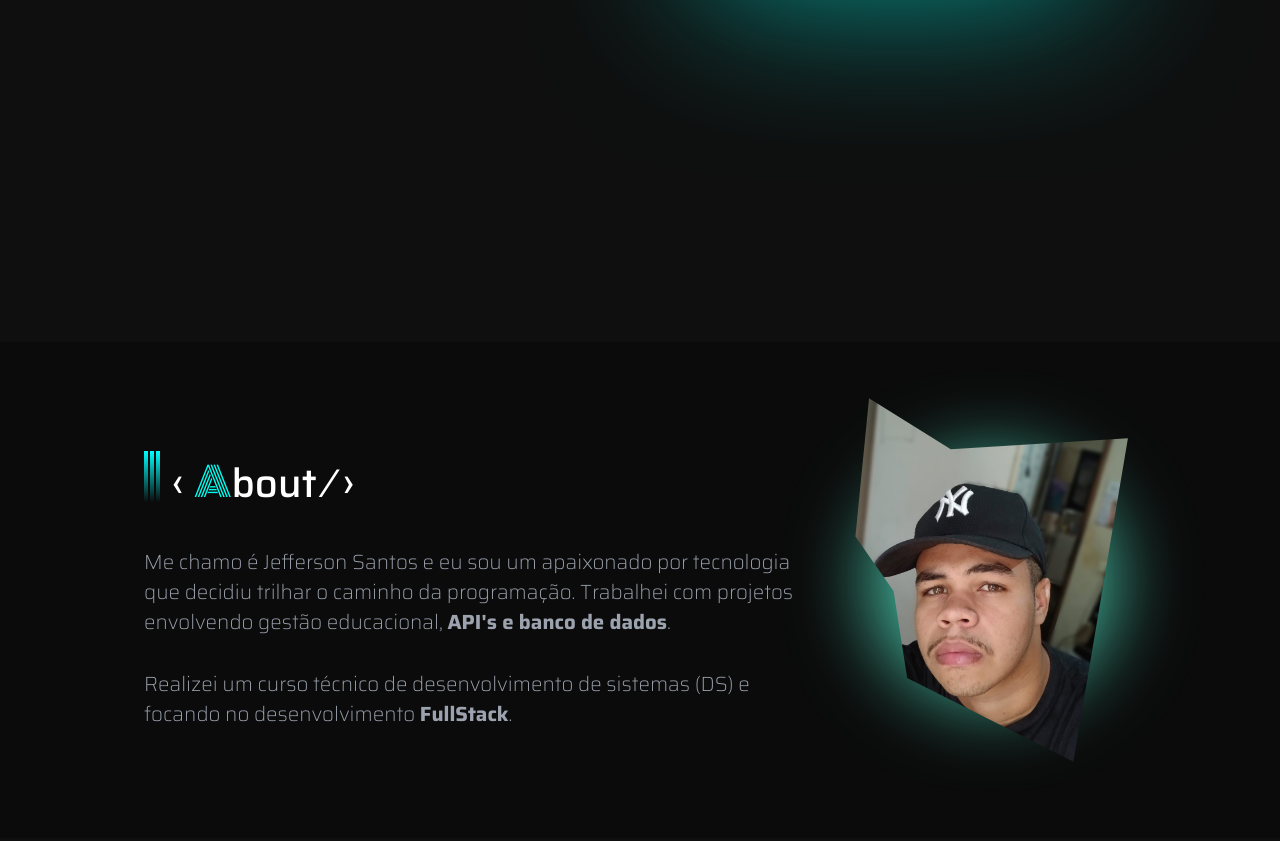
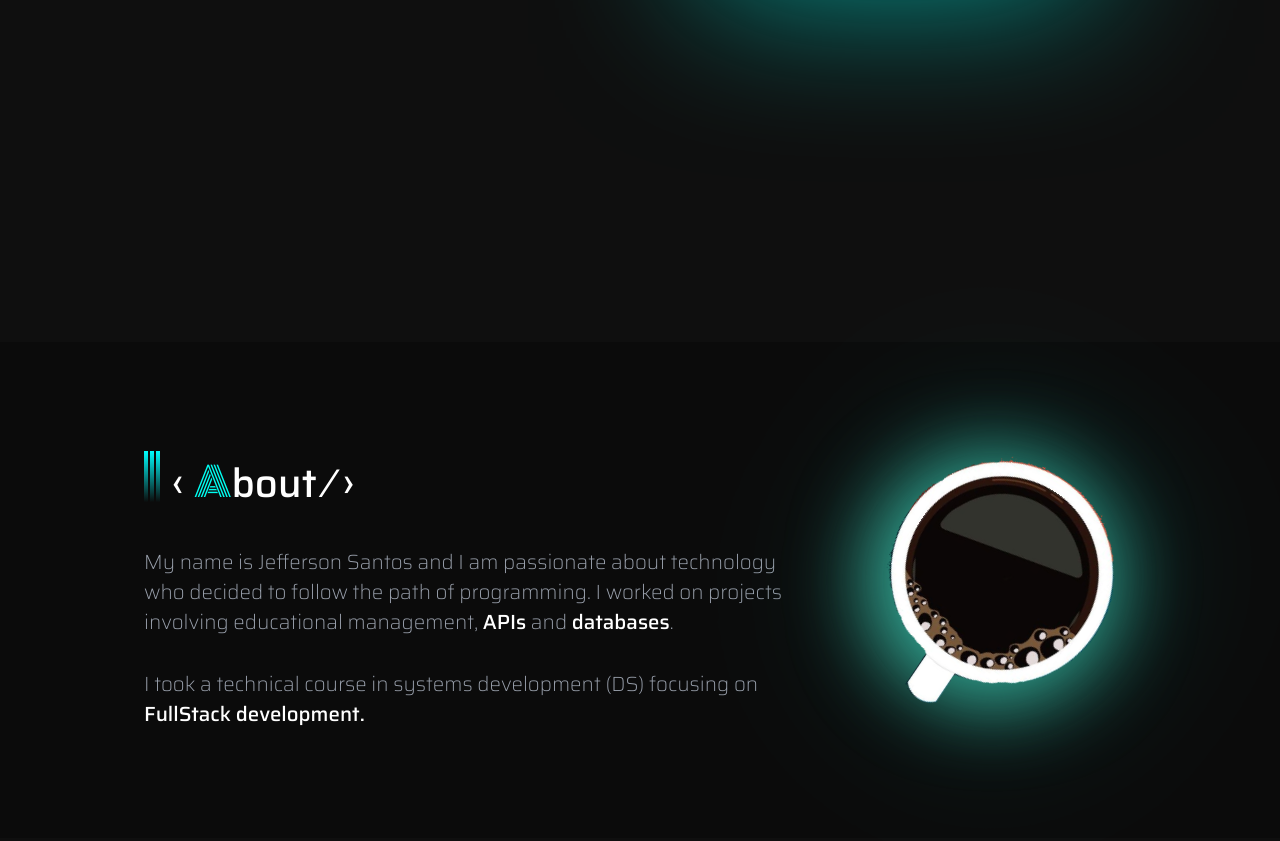
Before and after one commit to jefferson-da-silva-santos/portifolio-jefferson-santos, a plain HTML site: page index.html in a window 1280 px wide. Shown: the part 458-1299 px from the top of the page. Drawn offline with nearby package versions, Linux system fonts and the light colour scheme.

Commit message:
Alterando a imagem da área Sobre mim

```diff
--- a/index.html
+++ b/index.html
@@ -76,15 +76,21 @@
               </h2>
             </div>
             <p class="textSobre">
+              My name is Jefferson Santos and I am passionate about technology who decided to follow the path of programming. I worked on projects involving educational management, <strong>APIs</strong> and <strong>databases</strong>.
+            </p>
+            <p class="textSobre">
+              I took a technical course in systems development (DS) focusing on <strong>FullStack development.</strong>
+            </p>
+            <!-- <p class="textSobre">
               Me chamo é Jefferson Santos e eu sou um apaixonado por tecnologia que decidiu trilhar o caminho da programação. Trabalhei com projetos envolvendo gestão educacional, <strong>API's e banco de dados</strong>.
             </p>
             <p class="textSobre">
               Realizei um curso técnico de desenvolvimento de sistemas (DS) e focando no desenvolvimento <strong>FullStack</strong>.
-            </p>
+            </p> -->
           </article>
           <article class="groupSobre-secundary">
             <div class="circle"></div>
-            <img class="minha-img" src="src/img/jefferson2.jpg" alt="" />
+            <img class="minha-img" src="src/img/cafe.png" alt="" />
           </article>
         </section>
       </div>
--- a/src/css/styles.css
+++ b/src/css/styles.css
@@ -355,17 +355,18 @@ body {
 
 .minha-img {
   animation: flutuacaoImagem 2s ease-in-out 0s infinite alternate-reverse;
-  width: 85%;
-  clip-path: polygon(
-    35% 14%,
-    100% 11%,
-    80% 100%,
-    19% 77%,
-    14% 53%,
-    0 38%,
-    5% 0
-  );
-  filter: drop-shadow(0px 0px 80px rgba(0, 255, 242, 0.603));
+  width: 70%;
+  filter: drop-shadow(0px 0px 80px rgba(0, 119, 113, 0.603));
+  animation: chicaracRotate 50s ease 0s infinite normal;
+}
+
+@keyframes chicaracRotate {
+  0% {
+    transform: rotate(0deg);
+  }
+  100% {
+    transform: rotate(360deg);
+  }
 }
 
 
@@ -401,7 +402,7 @@ body {
 
 .skills {
   display: grid;
-  grid-template-columns: 27em 1fr;
+  grid-template-columns: 29em 1fr;
   grid-template-rows: 27em;
   width: 90%;
   margin: auto;
@@ -460,6 +461,11 @@ body {
   color: #9ca3af;
   font-size: 1.28em;
   line-height: 30px;
-  width: 18em;
+  width: 21em;
   font-weight: 200;
 }
+
+strong {
+  color: white;
+  font-weight: 500;
+}
```
Also changed, not shown: src/img/cafe.png (added).
